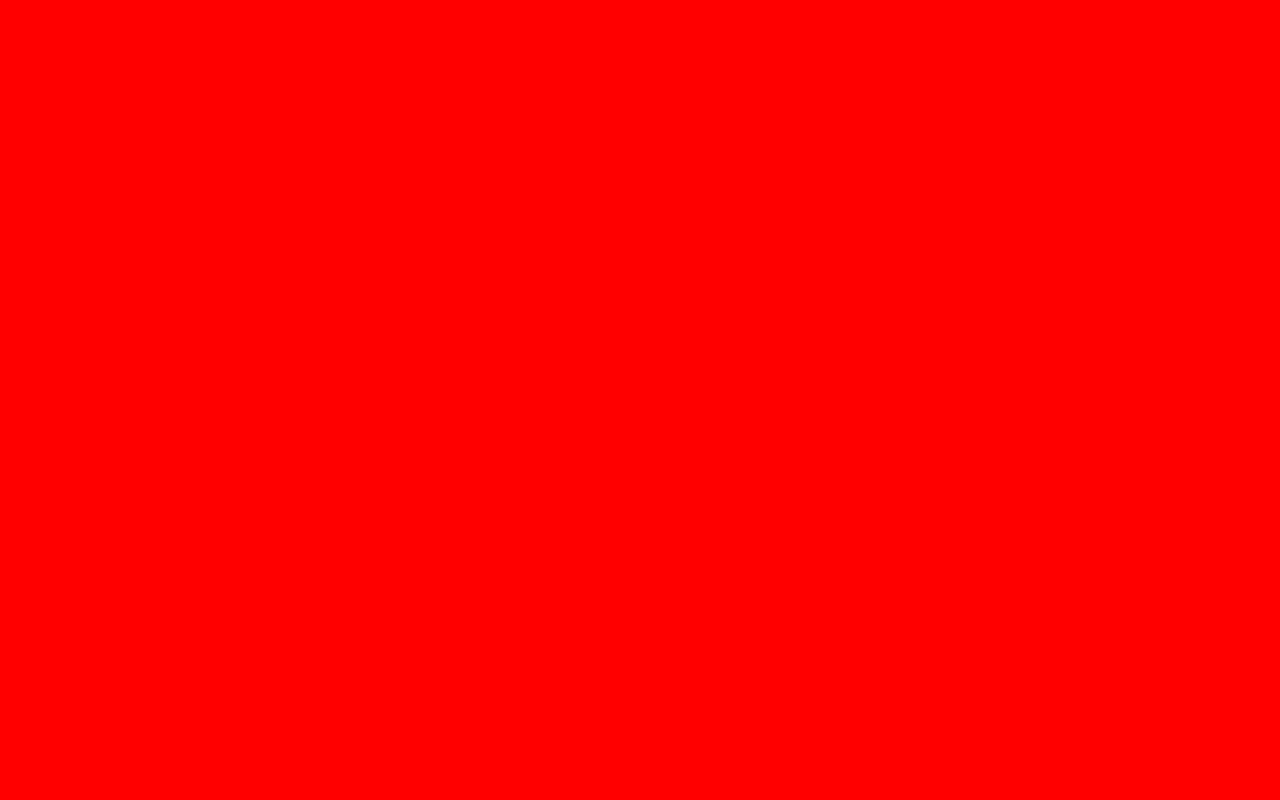
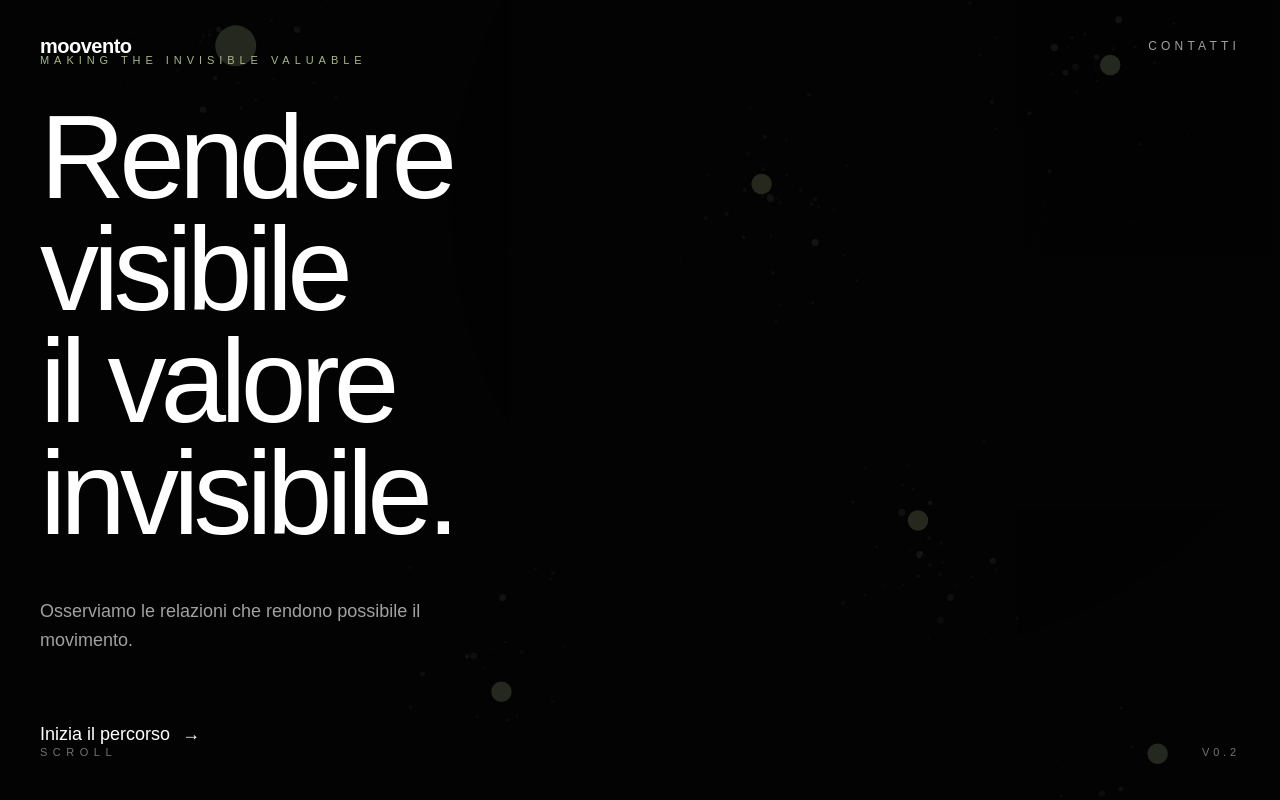
Before and after one commit to Moov3nt/moovento-experience, a Next.js app: page / in a window 1280 px wide. Shown: the top 800 px of the page. Built offline with nearby package versions, Linux system fonts and the light colour scheme.

Commit message:
Restore Visual Engine baseline

```diff
--- a/components/BackgroundField.tsx
+++ b/components/BackgroundField.tsx
@@ -1,14 +1,14 @@
 "use client";
 
+import VisualEngine from "./VisualEngine/VisualEngine";
+import { useScene } from "./Scene/SceneContext";
+
 export default function BackgroundField() {
+  const { scene } = useScene();
+
   return (
-    <div
-      style={{
-        position: "fixed",
-        inset: 0,
-        background: "red",
-        zIndex: 999999,
-      }}
-    />
+    <div className="fixed inset-0 z-0 overflow-hidden pointer-events-none">
+      <VisualEngine scene={scene} />
+    </div>
   );
 }
--- a/components/VisualEngine/Network.tsx
+++ b/components/VisualEngine/Network.tsx
@@ -61,7 +61,7 @@ export default function Network({
             stroke={COLORS.edge}
             strokeWidth={0.08}
             strokeLinecap="round"
-            opacity={config.edgeOpacity}
+            opacity={0.18}
             style={{
               transition:
                 "opacity 900ms ease-in-out",
--- a/components/VisualEngine/VisualEngine.tsx
+++ b/components/VisualEngine/VisualEngine.tsx
@@ -1,4 +1,13 @@
 "use client";
+
+import { useMemo } from "react";
+
+import Background from "./Background";
+import Stars from "./Stars";
+import Network from "./Network";
+
+import { generateScene } from "./generator";
+import { SCENES } from "./scenes";
 
 import type { Scene } from "../Scene/SceneContext";
 
@@ -6,19 +15,40 @@ type Props = {
   scene: Scene;
 };
 
-export default function VisualEngine({}: Props) {
+export default function VisualEngine({
+  scene,
+}: Props) {
+  const config =
+    SCENES[scene] ??
+    SCENES.hero;
+
+  const graph = useMemo(
+    () => generateScene(),
+    [],
+  );
+
   return (
-    <div className="fixed inset-0 pointer-events-none">
+    <div className="absolute inset-0 overflow-hidden pointer-events-none">
       <svg
-        width="100%"
-        height="100%"
         viewBox="0 0 100 100"
+        preserveAspectRatio="xMidYMid slice"
+        className="w-full h-full"
+        style={{
+          opacity: config.opacity,
+          transition: "opacity 1200ms ease-in-out",
+        }}
       >
-        <circle
-          cx="50"
-          cy="50"
-          r="5"
-          fill="red"
+        <Background />
+
+        <Stars
+          stars={graph.stars}
+          opacity={config.starOpacity}
+        />
+
+        <Network
+          hubs={graph.hubs}
+          edges={graph.edges}
+          config={config}
         />
       </svg>
     </div>
```
Also changed, not shown: 1 other file (tests, documents, lock files or other folders).
